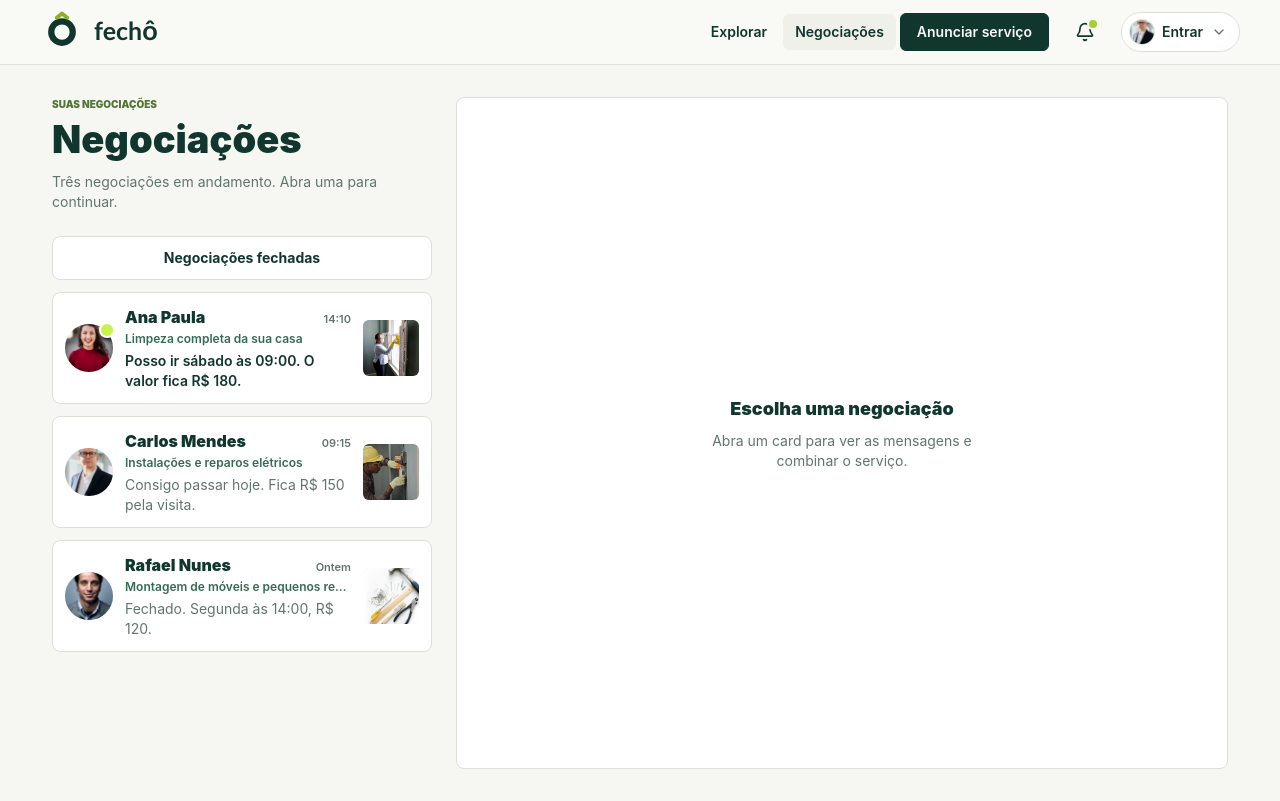
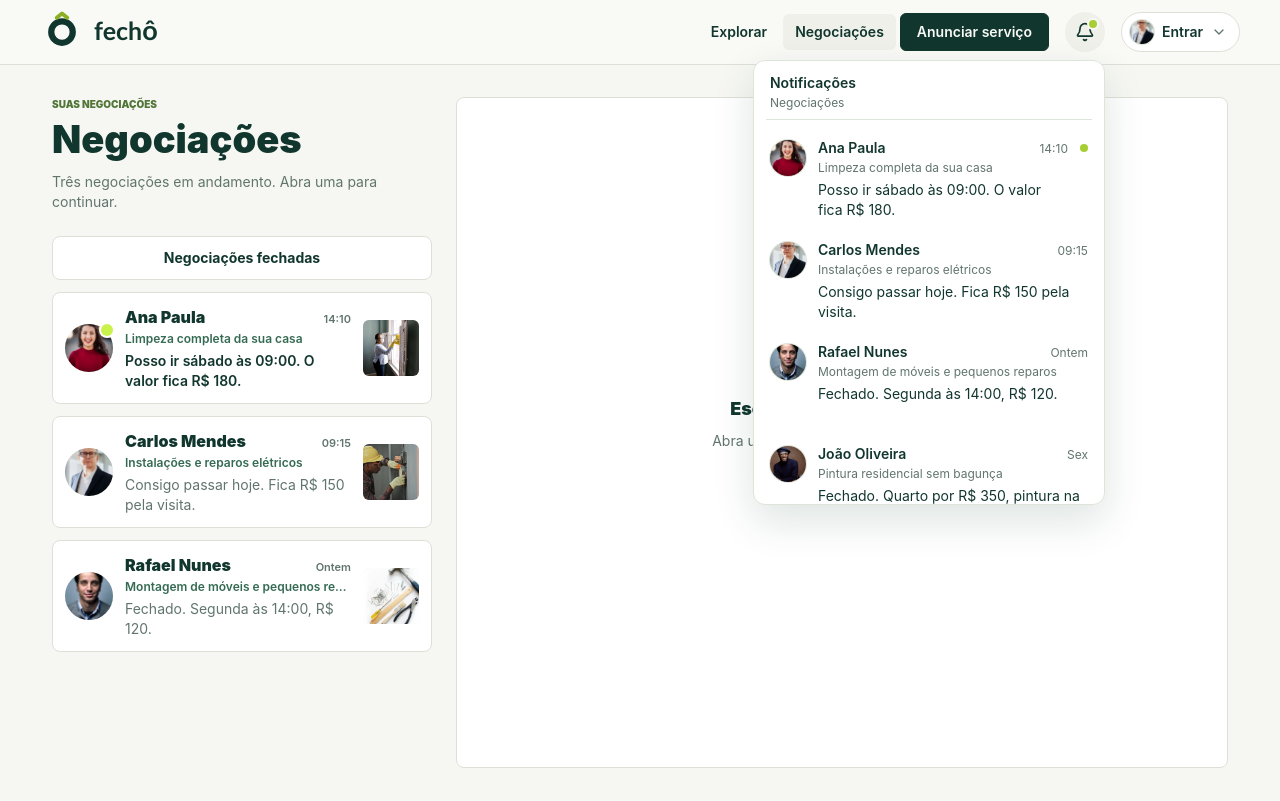
Before and after one commit to oliverlucass/cliente_x_prestador_mvp, a Next.js app in the folder brand-site/: page /conversas in a window 1280 px wide. Both pictures are taken after a click on the button 1084 px from the left and 32 px from the top of the page. Built offline with nearby package versions, Linux system fonts and the light colour scheme.

Commit message:
conversation page improvements

```diff
--- a/brand-site/src/app/conversas/page.tsx
+++ b/brand-site/src/app/conversas/page.tsx
@@ -7,6 +7,11 @@ export const metadata: Metadata = {
   description: "Acompanhe suas negociações no Fechô.",
 };
 
-export default function ConversationsPage() {
-  return <ConversationsInbox />;
+export default async function ConversationsPage({
+  searchParams,
+}: {
+  searchParams: Promise<{ conversa?: string }>;
+}) {
+  const { conversa } = await searchParams;
+  return <ConversationsInbox conversationId={conversa ?? null} />;
 }
--- a/brand-site/src/components/conversations/conversations-inbox.tsx
+++ b/brand-site/src/components/conversations/conversations-inbox.tsx
@@ -1,7 +1,8 @@
 "use client";
 
 import Image from "next/image";
-import { useState } from "react";
+import { useRouter } from "next/navigation";
+import { useCallback, useEffect, useLayoutEffect, useRef, useState } from "react";
 import { ArrowLeft, BadgeCheck, ChevronDown, MapPin, SendHorizontal, Star } from "lucide-react";
 
 import { MarketplaceHeader } from "@/components/layout/marketplace-header";
@@ -118,12 +119,64 @@ const completedNegotiations: Conversation[] = [
   },
 ];
 
-export function ConversationsInbox() {
+function isCompletedConversation(id: string) {
+  return completedNegotiations.some((conversation) => conversation.id === id);
+}
+
+function isKnownConversation(id: string) {
+  return isCompletedConversation(id) || initialConversations.some((conversation) => conversation.id === id);
+}
+
+export function ConversationsInbox({ conversationId = null }: { conversationId?: string | null }) {
+  const router = useRouter();
   const [openConversations, setOpenConversations] = useState(initialConversations);
   const [completedConversations, setCompletedConversations] = useState(completedNegotiations);
-  const [showingCompleted, setShowingCompleted] = useState(false);
-  const [activeId, setActiveId] = useState<string | null>(null);
+  const [showingCompleted, setShowingCompleted] = useState(
+    () => Boolean(conversationId && isCompletedConversation(conversationId)),
+  );
+  const [activeId, setActiveId] = useState<string | null>(
+    conversationId && isKnownConversation(conversationId) ? conversationId : null,
+  );
   const [draft, setDraft] = useState("");
+
+  useEffect(() => {
+    const html = document.documentElement;
+    const body = document.body;
+    const previous = {
+      htmlOverflow: html.style.overflow,
+      bodyOverflow: body.style.overflow,
+    };
+    html.style.overflow = "hidden";
+    body.style.overflow = "hidden";
+    return () => {
+      html.style.overflow = previous.htmlOverflow;
+      body.style.overflow = previous.bodyOverflow;
+    };
+  }, []);
+
+  const selectConversation = useCallback((id: string) => {
+    if (!isKnownConversation(id)) return;
+
+    const completed = isCompletedConversation(id);
+    setShowingCompleted(completed);
+    setActiveId(id);
+    setDraft("");
+    const markRead = (current: Conversation[]) =>
+      current.map((conversation) =>
+        conversation.id === id ? { ...conversation, unread: false } : conversation,
+      );
+    if (completed) setCompletedConversations(markRead);
+    else setOpenConversations(markRead);
+  }, []);
+
+  useEffect(() => {
+    if (!conversationId) {
+      setActiveId(null);
+      setDraft("");
+      return;
+    }
+    selectConversation(conversationId);
+  }, [conversationId, selectConversation]);
   const conversations = showingCompleted ? completedConversations : openConversations;
   const setConversations = showingCompleted ? setCompletedConversations : setOpenConversations;
   const active = conversations.find((conversation) => conversation.id === activeId) ?? null;
@@ -132,16 +185,12 @@ export function ConversationsInbox() {
     setShowingCompleted((current) => !current);
     setActiveId(null);
     setDraft("");
+    router.replace("/conversas", { scroll: false });
   };
 
   const openConversation = (id: string) => {
-    setActiveId(id);
-    setDraft("");
-    setConversations((current) =>
-      current.map((conversation) =>
-        conversation.id === id ? { ...conversation, unread: false } : conversation,
-      ),
-    );
+    selectConversation(id);
+    router.replace(`/conversas?conversa=${id}`, { scroll: false });
   };
 
   const sendMessage = () => {
@@ -168,11 +217,11 @@ export function ConversationsInbox() {
   };
 
   return (
-    <div className="min-h-screen bg-[#f6f7f3]">
+    <div className="fixed inset-0 flex flex-col overflow-hidden bg-[#f6f7f3]">
       <MarketplaceHeader />
 
-      <div className="mx-auto grid max-w-[1240px] gap-6 px-4 py-7 sm:px-6 lg:h-[calc(100vh-4rem)] lg:grid-cols-[380px_minmax(0,1fr)] lg:items-stretch lg:px-8 lg:py-8">
-        <section className={cn("min-w-0 lg:overflow-x-hidden lg:overflow-y-auto", active && "hidden lg:block")} aria-label="Lista de negociações">
+      <div className="mx-auto grid min-h-0 w-full max-w-[1240px] flex-1 grid-rows-[minmax(0,1fr)] gap-6 overflow-hidden px-4 py-7 sm:px-6 lg:grid-cols-[380px_minmax(0,1fr)] lg:px-8 lg:py-8">
+        <section className={cn("min-h-0 min-w-0 overflow-hidden", active && "hidden lg:block")} aria-label="Lista de negociações">
           <p className="text-[10px] font-black uppercase text-[#527637]">Suas negociações</p>
           <h1 className="mt-1 text-[30px] font-black leading-tight sm:text-[38px]">Negociações</h1>
           <p className="mt-2 text-sm text-muted-foreground">Três negociações em andamento. Abra uma para continuar.</p>
@@ -204,7 +253,7 @@ export function ConversationsInbox() {
 
         <section
           className={cn(
-            "flex min-h-[560px] flex-col overflow-hidden rounded-lg border bg-white lg:min-h-0",
+            "flex min-h-0 flex-col overflow-hidden rounded-lg border bg-white",
             !active && "hidden lg:flex",
           )}
           aria-label={active ? `Negociação com ${active.name}` : "Negociação"}
@@ -216,7 +265,11 @@ export function ConversationsInbox() {
               draft={draft}
               onDraftChange={setDraft}
               onSend={sendMessage}
-              onBack={() => setActiveId(null)}
+              onBack={() => {
+                setActiveId(null);
+                setDraft("");
+                router.replace("/conversas", { scroll: false });
+              }}
             />
           ) : (
             <div className="flex flex-1 flex-col items-center justify-center px-6 py-16 text-center">
@@ -293,14 +346,22 @@ function ConversationThread({
   onBack: () => void;
 }) {
   const [detailsOpen, setDetailsOpen] = useState(false);
+  const messageScrollerRef = useRef<HTMLDivElement>(null);
   const service = services.find(
     (item) => item.title === conversation.service && item.provider === conversation.name,
   );
 
+  useLayoutEffect(() => {
+    const scroller = messageScrollerRef.current;
+    if (!scroller) return;
+    if (scroller.scrollHeight <= scroller.clientHeight) return;
+    scroller.scrollTop = scroller.scrollHeight;
+  }, [conversation.messages.length]);
+
   return (
-    <div className="flex min-h-[560px] flex-1 flex-col lg:min-h-0">
-      <div className={cn("flex min-h-0 flex-1 flex-col gap-3 px-4 py-5 sm:px-5", detailsOpen ? "overflow-hidden" : "overflow-y-auto")}>
-        <header className={cn("flex flex-col overflow-hidden rounded-lg border bg-[#f7faf7]", detailsOpen && "min-h-0 flex-1")}>
+    <div className="flex min-h-0 flex-1 flex-col">
+      <div className={cn("flex min-h-0 flex-1 flex-col gap-3 px-4 pt-5 pb-2 sm:px-5", detailsOpen && "overflow-hidden")}>
+        <header className={cn("flex shrink-0 flex-col overflow-hidden rounded-lg border bg-[#f7faf7]", detailsOpen && "min-h-0 flex-1")}>
           <div className="flex shrink-0 items-center gap-3 p-3">
             <button
               type="button"
@@ -339,7 +400,9 @@ function ConversationThread({
           )}
         </header>
 
-        {!detailsOpen && <ol className="flex flex-col gap-3">
+        {!detailsOpen && (
+          <div ref={messageScrollerRef} className="flex min-h-0 flex-1 flex-col overflow-y-auto overscroll-contain">
+            <ol className="mt-auto flex flex-col gap-3">
               {conversation.messages.map((message) => (
                 <li
                   key={message.id}
@@ -359,11 +422,13 @@ function ConversationThread({
                   </span>
                 </li>
               ))}
-        </ol>}
+            </ol>
+          </div>
+        )}
       </div>
 
       <form
-        className="flex items-center gap-2 border-t p-3 sm:p-4"
+        className="px-3 pt-1 pb-3 sm:px-4 sm:pt-2 sm:pb-4"
         onSubmit={(event) => {
           event.preventDefault();
           onSend();
@@ -372,21 +437,23 @@ function ConversationThread({
         <label htmlFor="conversation-draft" className="sr-only">
           Mensagem para {conversation.name}
         </label>
+        <div className="relative">
           <input
             id="conversation-draft"
             value={draft}
             onChange={(event) => onDraftChange(event.target.value)}
             placeholder="Escreva uma mensagem"
-          className="h-11 min-w-0 flex-1 rounded-md border bg-white px-3 text-sm outline-none focus-visible:ring-2 focus-visible:ring-ring"
+            className="h-14 w-full rounded-md border bg-white pl-3 pr-14 text-sm outline-none focus-visible:ring-2 focus-visible:ring-ring"
           />
           <button
             type="submit"
             disabled={!draft.trim()}
-          className="grid h-11 w-11 shrink-0 place-items-center rounded-md bg-[#c9f24a] text-foreground hover:bg-[#d7fa68] disabled:cursor-not-allowed disabled:opacity-50 focus-visible:outline-none focus-visible:ring-2 focus-visible:ring-ring"
+            className="absolute top-1/2 right-1.5 grid h-10 w-10 -translate-y-1/2 place-items-center rounded-md bg-[#c9f24a] text-foreground hover:bg-[#d7fa68] disabled:cursor-not-allowed disabled:opacity-50 focus-visible:outline-none focus-visible:ring-2 focus-visible:ring-ring"
             aria-label="Enviar mensagem"
           >
             <SendHorizontal className="h-4 w-4" />
           </button>
+        </div>
       </form>
     </div>
   );
--- a/brand-site/src/components/layout/marketplace-header.tsx
+++ b/brand-site/src/components/layout/marketplace-header.tsx
@@ -2,10 +2,9 @@
 
 import Link from "next/link";
 import { usePathname, useRouter } from "next/navigation";
-import { Bell } from "lucide-react";
-
 import { AccountMenu } from "@/components/account/account-menu";
 import { BrandLogo } from "@/components/brand/brand-logo";
+import { NotificationMenu } from "@/components/notifications/notification-menu";
 import { cn } from "@/lib/utils";
 
 export function MarketplaceHeader() {
@@ -14,7 +13,7 @@ export function MarketplaceHeader() {
   const onConversations = pathname === "/conversas";
 
   return (
-    <header className="sticky top-0 z-40 border-b bg-background/95 backdrop-blur-xl">
+    <header className="sticky top-0 z-40 shrink-0 border-b bg-background/95 backdrop-blur-xl">
       <div className="mx-auto flex h-16 max-w-[1440px] items-center gap-4 px-4 sm:px-6 lg:px-10">
         <Link href="/" className="shrink-0" aria-label="Fechô, página inicial">
           <BrandLogo />
@@ -34,7 +33,7 @@ export function MarketplaceHeader() {
           </button>
           <button type="button" className="rounded-md border border-foreground bg-foreground px-4 py-2 text-sm font-semibold text-background hover:opacity-90">Anunciar serviço</button>
         </nav>
-        <button type="button" className="relative ml-auto grid h-10 w-10 place-items-center rounded-full hover:bg-muted lg:ml-0" aria-label="Notificações"><Bell className="h-5 w-5" /><span className="absolute right-2 top-2 h-2 w-2 rounded-full bg-[#a7ce32] ring-2 ring-background" /></button>
+        <NotificationMenu />
         <AccountMenu />
       </div>
     </header>
--- /dev/null
+++ b/brand-site/src/components/notifications/notification-menu.tsx
@@ -0,0 +1,169 @@
+"use client";
+
+import Image from "next/image";
+import { useRouter } from "next/navigation";
+import { Bell } from "lucide-react";
+import { useEffect, useId, useRef, useState } from "react";
+
+import { cn } from "@/lib/utils";
+
+type Notification = {
+  id: string;
+  name: string;
+  service: string;
+  text: string;
+  time: string;
+  unread: boolean;
+  avatar: string;
+};
+
+const notifications: Notification[] = [
+  {
+    id: "ana",
+    name: "Ana Paula",
+    service: "Limpeza completa da sua casa",
+    text: "Posso ir sábado às 09:00. O valor fica R$ 180.",
+    time: "14:10",
+    unread: true,
+    avatar: "/images/ana.jpg",
+  },
+  {
+    id: "carlos",
+    name: "Carlos Mendes",
+    service: "Instalações e reparos elétricos",
+    text: "Consigo passar hoje. Fica R$ 150 pela visita.",
+    time: "09:15",
+    unread: false,
+    avatar: "/images/carlos.jpg",
+  },
+  {
+    id: "rafael",
+    name: "Rafael Nunes",
+    service: "Montagem de móveis e pequenos reparos",
+    text: "Fechado. Segunda às 14:00, R$ 120.",
+    time: "Ontem",
+    unread: false,
+    avatar: "/images/rafael.jpg",
+  },
+  {
+    id: "joao",
+    name: "João Oliveira",
+    service: "Pintura residencial sem bagunça",
+    text: "Fechado. Quarto por R$ 350, pintura na sexta.",
+    time: "Sex",
+    unread: false,
+    avatar: "/images/joao.jpg",
+  },
+];
+
+export function NotificationMenu() {
+  const [open, setOpen] = useState(false);
+  const rootRef = useRef<HTMLDivElement>(null);
+  const panelId = useId();
+  const router = useRouter();
+  const hasUnread = notifications.some((notification) => notification.unread);
+
+  const openChat = (id: string) => {
+    setOpen(false);
+    router.push(`/conversas?conversa=${id}`);
+  };
+
+  useEffect(() => {
+    if (!open) return;
+
+    const onPointerDown = (event: PointerEvent) => {
+      if (!rootRef.current?.contains(event.target as Node)) {
+        setOpen(false);
+      }
+    };
+
+    const onKeyDown = (event: KeyboardEvent) => {
+      if (event.key === "Escape") setOpen(false);
+    };
+
+    document.addEventListener("pointerdown", onPointerDown);
+    document.addEventListener("keydown", onKeyDown);
+    return () => {
+      document.removeEventListener("pointerdown", onPointerDown);
+      document.removeEventListener("keydown", onKeyDown);
+    };
+  }, [open]);
+
+  return (
+    <div className="relative ml-auto lg:ml-0" ref={rootRef}>
+      <button
+        type="button"
+        onClick={() => setOpen((value) => !value)}
+        className={cn(
+          "relative grid h-10 w-10 place-items-center rounded-full transition hover:bg-muted focus-visible:outline-none focus-visible:ring-2 focus-visible:ring-ring focus-visible:ring-offset-2",
+          open && "bg-muted",
+        )}
+        aria-expanded={open}
+        aria-haspopup="dialog"
+        aria-controls={panelId}
+        aria-label="Notificações"
+      >
+        <Bell className="h-5 w-5" />
+        {hasUnread && (
+          <span className="absolute right-2 top-2 h-2 w-2 rounded-full bg-[#a7ce32] ring-2 ring-background" />
+        )}
+      </button>
+
+      {open && (
+        <div
+          id={panelId}
+          role="dialog"
+          aria-label="Notificações"
+          className="absolute right-0 top-[calc(100%+8px)] z-50 w-[min(22rem,calc(100vw-2rem))] rounded-xl border border-[#dce5d8] bg-white text-foreground shadow-[0_16px_40px_rgba(20,61,50,0.14)]"
+        >
+          <div className="px-4 pb-2 pt-3">
+            <p className="text-sm font-semibold leading-5">Notificações</p>
+            <p className="mt-0.5 text-xs leading-4 text-muted-foreground">Negociações</p>
+          </div>
+          <div className="mx-3 h-px bg-[#dce5d8]" role="separator" />
+          {notifications.length === 0 ? (
+            <p className="px-4 py-8 text-center text-sm text-muted-foreground">
+              Nenhuma notificação por enquanto.
+            </p>
+          ) : (
+            <ul className="max-h-[min(24rem,70vh)] overflow-y-auto p-2">
+              {notifications.map((notification) => (
+                <li key={notification.id}>
+                  <button
+                    type="button"
+                    onClick={() => openChat(notification.id)}
+                    className="flex h-[102px] w-full items-start gap-3 overflow-hidden rounded-lg px-2 py-2.5 text-left transition hover:bg-[#eef3e9] focus-visible:outline-none focus-visible:ring-2 focus-visible:ring-ring"
+                  >
+                    <span className="relative mt-0.5 h-9 w-9 shrink-0 overflow-hidden rounded-full bg-muted ring-1 ring-[#dce5d8]">
+                      <Image
+                        src={notification.avatar}
+                        alt=""
+                        fill
+                        sizes="36px"
+                        className="object-cover"
+                      />
+                    </span>
+                    <span className="min-w-0 flex-1">
+                      <span className="flex items-baseline justify-between gap-3">
+                        <span className="truncate text-sm font-semibold leading-5">{notification.name}</span>
+                        <span className="shrink-0 text-xs leading-4 text-muted-foreground">{notification.time}</span>
+                      </span>
+                      <span className="mt-0.5 block truncate text-xs leading-4 text-muted-foreground">
+                        {notification.service}
+                      </span>
+                      <span className="mt-1 line-clamp-2 h-10 text-sm leading-5 text-foreground">{notification.text}</span>
+                      {notification.unread && <span className="sr-only">Não lida</span>}
+                    </span>
+                    {notification.unread && (
+                      <span className="mt-1.5 h-2 w-2 shrink-0 rounded-full bg-[#a7ce32]" aria-hidden="true" />
+                    )}
+                  </button>
+                </li>
+              ))}
+            </ul>
+          )}
+        </div>
+      )}
+    </div>
+  );
+}
```
Lines whose indentation alone changed are shown as unchanged.
